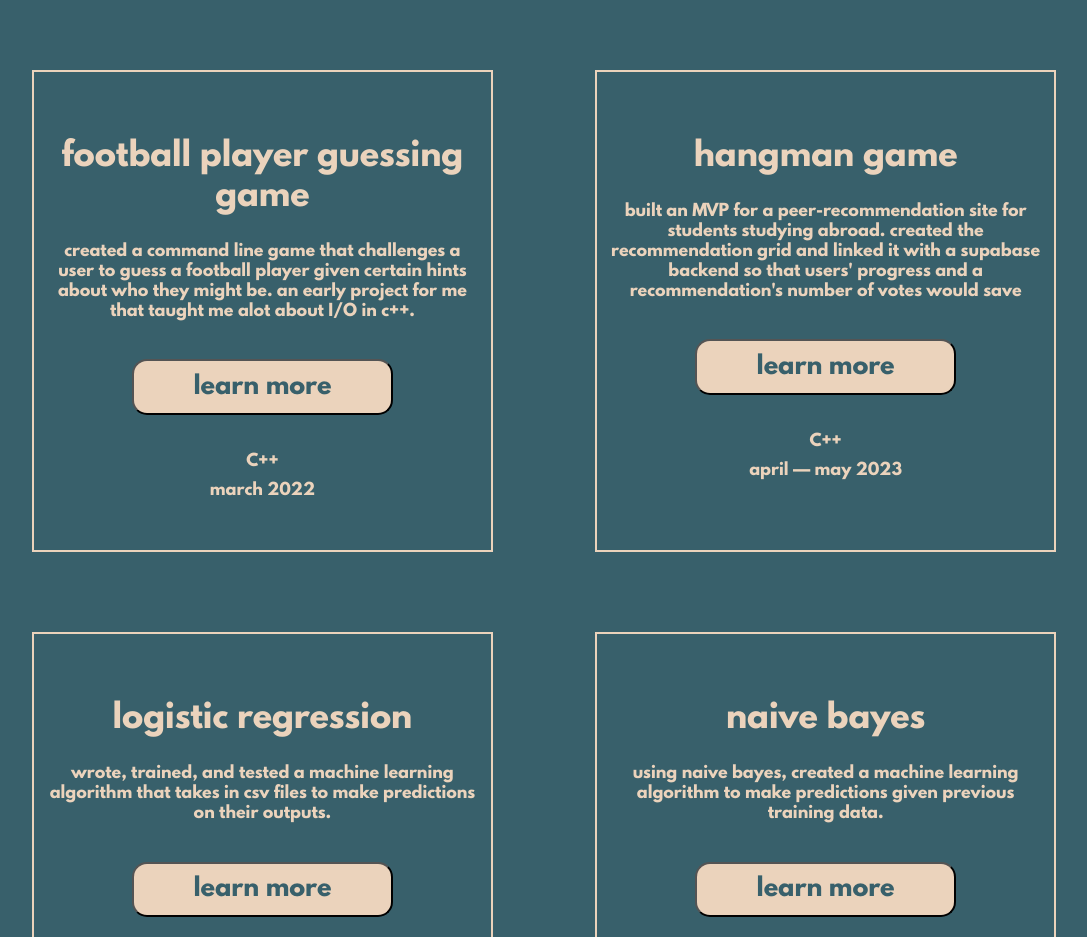
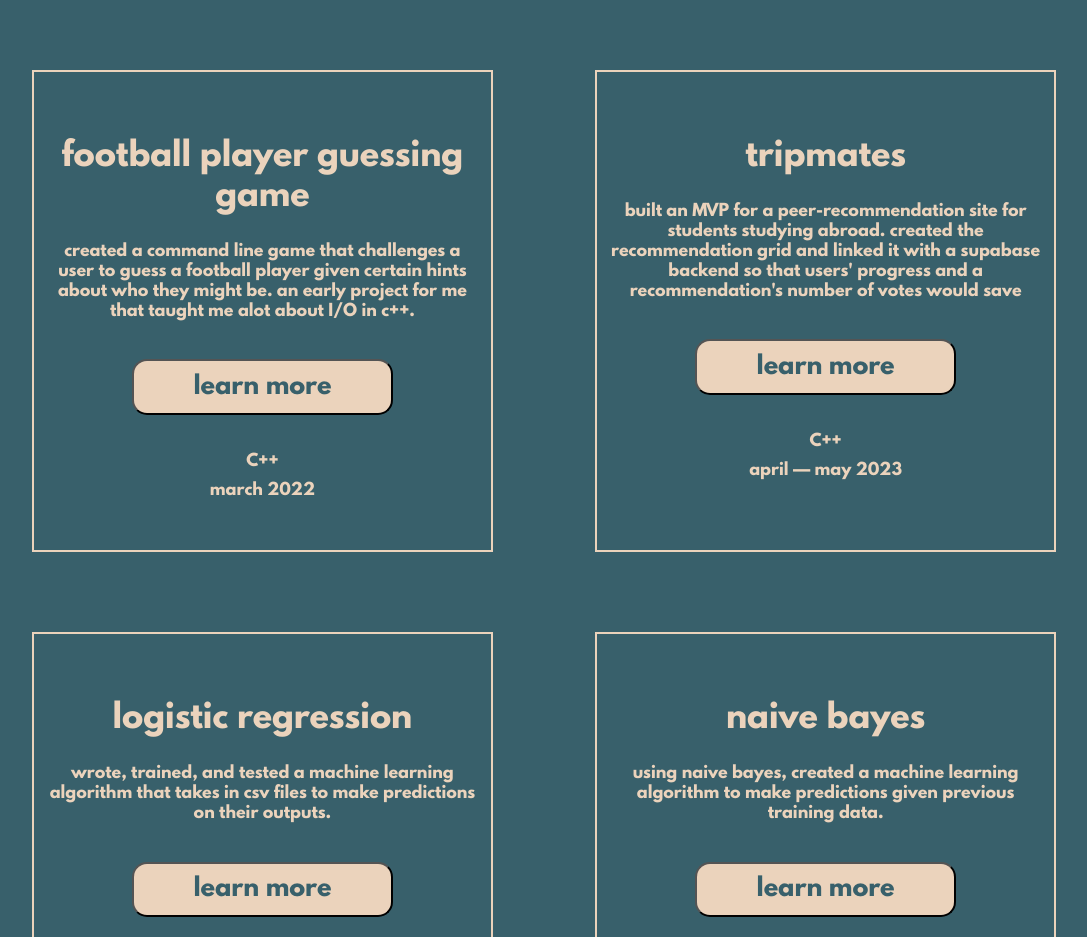
Before and after one commit to peter-ling/ling-website, a React (Create React App) app: page / in a window 1280 px wide. Shown: the part 4180-5117 px from the top of the page, without its empty margins (96-1183 px from the left). Built offline with nearby package versions, Linux system fonts and the light colour scheme.

Commit message:
add tripmates

```diff
--- a/src/App.js
+++ b/src/App.js
@@ -344,9 +344,9 @@ const Projects = () => (
 
         <CCard className="project-card">
           <CCardBody className="project-card-body">
-            <CCardTitle className='project-card-title'>hangman game</CCardTitle>
+            <CCardTitle className='project-card-title'>tripmates</CCardTitle>
             <CCardSubtitle className="project-card-description"  style={{fontSize: "1rem", marginTop: '-1.75rem'}}>built an MVP for a peer-recommendation site for students studying abroad. created the recommendation grid and linked it with a supabase backend so that users' progress and a recommendation's number of votes would save</CCardSubtitle>
-            <button className='project-card-button' onClick={() => window.open('https://github.com/peter-ling/word-guessing-game')}>learn more</button>
+            <button className='project-card-button' onClick={() => window.open('https://github.com/peter-ling/tripmates')}>learn more</button>
             <CCardSubtitle className="project-card-description" style={{fontSize: "1rem", marginBottom: '-1.75rem'}}>C++</CCardSubtitle>
             <CCardSubtitle className="project-card-description" style={{fontSize: "1rem"}}>april — may 2023</CCardSubtitle>
           </CCardBody>
```
Also changed, not shown: 11 other files (tests, documents, lock files or other folders).
